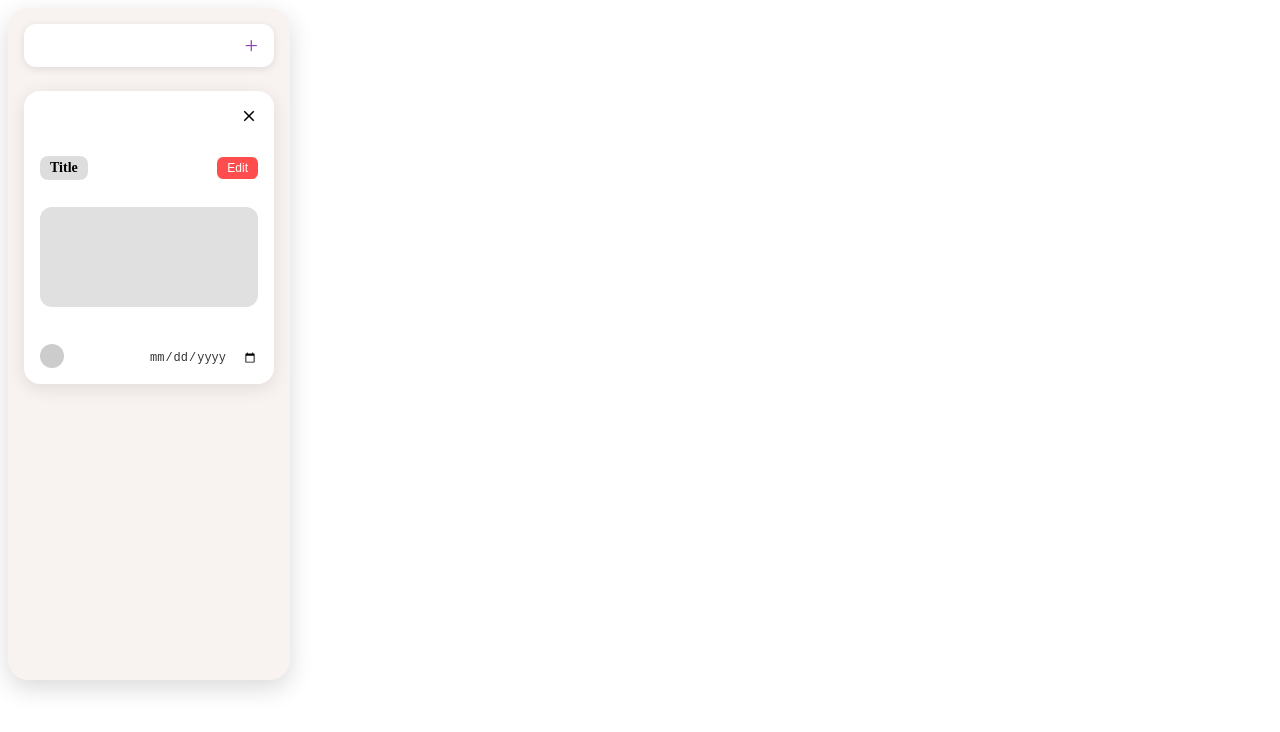
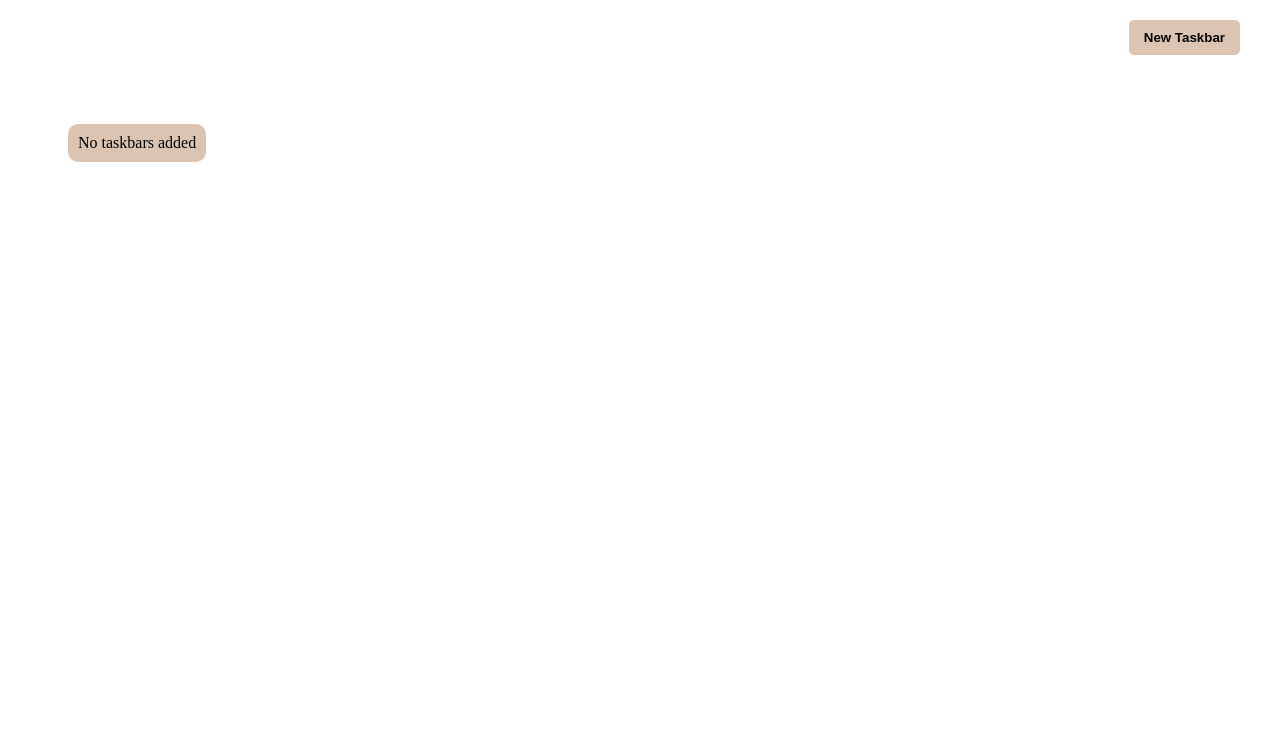
Before and after one commit to Tyom8/JS-Group-2025, a React (Create React App) app: page / in a window 1280 px wide. Shown: the top 732 px of the page. Built offline with nearby package versions, Linux system fonts and the light colour scheme.

Commit message:
Add taskbar page

```diff
--- a/src/App.tsx
+++ b/src/App.tsx
@@ -1,5 +1,6 @@
 import "./App.css";
 import Taskbar from "./components/Taskbar/Taskbar";
+import AddTaskbar from "./pages/AddTaskbar";
 import DashboardPage from "./pages/Dashboard";
 import LoginForm from "./pages/LoginForm";
 
@@ -12,7 +13,8 @@ function App() {
       {/* <ProjectsList /> */}
       {/* <LoginForm /> */}
       {/* <DashboardPage /> */}
-      <Taskbar />
+      {/* <Taskbar /> */}
+      <AddTaskbar />
     </>
   );
 }
--- /dev/null
+++ b/src/components/Taskbar/Taskbar-hook.ts
@@ -0,0 +1,26 @@
+import { useEffect, useRef, useState } from "react";
+
+// custom hook to add taskbars
+export const useAddTaskbar = (taskbar: any) => {
+  // ref to be able to access input element
+  const inputRef = useRef<HTMLInputElement>(null);
+  // state to add statuses
+  const [status, setStatus] = useState(taskbar.status || "");
+  // state to edit statuses
+  const [isEditMode, setIsEditMode] = useState<boolean>(true);
+
+  // useEffect hook to make input in focus mode right after adding taskbar
+  useEffect(() => {
+    if (isEditMode && inputRef.current) {
+      inputRef.current.focus();
+    }
+  }, [isEditMode]);
+
+  return {
+    inputRef,
+    status,
+    setStatus,
+    isEditMode,
+    setIsEditMode,
+  };
+};
--- a/src/components/Taskbar/Taskbar.tsx
+++ b/src/components/Taskbar/Taskbar.tsx
@@ -1,13 +1,32 @@
 import React from "react";
 import closeIcon from "../../assets/icons/close.svg";
 import styles from "../../styles/Taskbar.module.css";
+import { IAddTaskbarForm } from "../../types";
+import { useAddTaskbar } from "./Taskbar-hook";
 
-const Taskbar: React.FC = () => {
+// Props to access IAddTaskbarForm interface properties
+interface ITaskbarProps {
+  taskbar: IAddTaskbarForm;
+}
+
+const Taskbar: React.FC<ITaskbarProps> = ({ taskbar }) => {
+  // all needed fields and functions from useAddTaskbar hook
+  const { inputRef, isEditMode, setIsEditMode, status, setStatus } = useAddTaskbar(taskbar);
+
   return (
     <div className={styles.taskbarContainer}>
       <div className={styles.inputContainer}>
-        <input type="text" />
-        <span>+</span>
+        {isEditMode ? (
+          <input
+            ref={inputRef}
+            type="text"
+            value={status}
+            onChange={(e) => setStatus(e.target.value)}
+          />
+        ) : (
+          <p className={styles.status}>{status}</p>
+        )}
+        <span onClick={() => setIsEditMode((prev) => !prev)}>+</span>
       </div>
       <div className={styles.project}>
         <div className={styles.content}>
@@ -15,19 +34,19 @@ const Taskbar: React.FC = () => {
             <img src={closeIcon} alt="close icon" />
           </div>
           <div className={styles.info}>
-            <p className={styles.title}>Title</p>
+            <p className={styles.title}>{taskbar.title}</p>
             <button className={styles.editBtn}>Edit</button>
           </div>
           <div className={styles.projectImg}>
             <div className={styles.img}></div>
           </div>
           <div className={styles.projectDescription}>
-            <p className={styles.description}></p>
+            <p className={styles.description}>{taskbar.description}</p>
           </div>
           <div className={styles.usersAndDate}>
             <div className={styles.users}></div>
             <div className={styles.date}>
-              <input type="date" name="" id="" />
+              <p>{taskbar.date}</p>
             </div>
           </div>
         </div>
--- a/src/components/TaskbarForm/AddTaskbarForm.tsx
+++ b/src/components/TaskbarForm/AddTaskbarForm.tsx
@@ -7,7 +7,7 @@ import { IAddTaskbarForm } from "../../types";
 // Props for AddTaskbarForm component
 interface IAddTaskbarFormProps {
   sendData: (user: IAddTaskbarForm) => void; // this will send the form data (that is add the taskbar)
-  setIsClosed: (value: boolean) => void;  // this will close the add taskbar form
+  setIsClosed: (value: boolean) => void; // this will close the add taskbar form
 }
 
 const AddTaskbarForm: React.FC<IAddTaskbarFormProps> = ({
@@ -30,11 +30,15 @@ const AddTaskbarForm: React.FC<IAddTaskbarFormProps> = ({
   };
 
   return (
+    <div className={styles.modal}>
       <div className={styles.addTaskbarFormContainer}>
         <div className={styles.close} onClick={() => setIsClosed(false)}>
           <img src={closeIcon} alt="close icon" />
         </div>
-      <form className={styles.formContainer} onSubmit={handleSubmit(onSubmit)}>
+        <form
+          className={styles.formContainer}
+          onSubmit={handleSubmit(onSubmit)}
+        >
           <div className={styles.deadline}>
             <input
               type="date"
@@ -76,14 +80,7 @@ const AddTaskbarForm: React.FC<IAddTaskbarFormProps> = ({
             )}
           </div>
           <div className={styles.imageDescriptionCategoryContainer}>
-          <div className={styles.image}>
-            <button
-              className={styles.addImgBtn}
-              onClick={(e) => e.preventDefault()}
-            >
-              +
-            </button>
-          </div>
+            <div className={styles.image}></div>
             <div className={styles.descriptionAndCategory}>
               <textarea
                 placeholder="Type Description"
@@ -101,40 +98,41 @@ const AddTaskbarForm: React.FC<IAddTaskbarFormProps> = ({
               )}
               <select
                 {...register("category", {
-                required: {
-                  value: true,
-                  message: "Please select project category",
-                },
+                  // required: {
+                  //   value: true,
+                  //   message: "Please select project category",
+                  // },
                 })}
               >
                 <option value="">Select Category</option>
               </select>
-            {errors?.category?.message && (
+              {/* {errors?.category?.message && (
                 <p className={`${styles.error} ${styles.categoryError}`}>
                   {errors.category.message}
                 </p>
-            )}
+              )} */}
             </div>
           </div>
           <div className={styles.addMembersContainer}>
             <select
               {...register("member", {
-              required: {
-                value: true,
-                message: "Please select project member(s)",
-              },
+                // required: {
+                //   value: true,
+                //   message: "Please select project member(s)",
+                // },
               })}
             >
               <option value="">Add Members</option>
             </select>
-          {errors?.member?.message && (
+            {/* {errors?.member?.message && (
               <p className={styles.error}>{errors.member.message}</p>
-          )}
+            )} */}
           </div>
-        <button type="submit" className={styles.submitBtn}>
+          <button type="submit" className={styles.submitButton}>
             Add
           </button>
         </form>
+      </div>
     </div>
   );
 };
--- /dev/null
+++ b/src/pages/AddTaskbar.tsx
@@ -0,0 +1,40 @@
+import React from "react";
+import Taskbar from "../components/Taskbar/Taskbar";
+import { useAddTaskbar } from "../components/TaskbarForm/AddTaskbar-hook";
+import AddTaskbarForm from "../components/TaskbarForm/AddTaskbarForm";
+import styles from "../styles/AddTaskbarForm.module.css";
+
+const AddTaskbar: React.FC = () => {
+  // all needed fields and functions from useAddTaskbar hook
+  const {
+    addedTaskbars,
+    isTaskbarFormShown,
+    setIsTaskbarFormShown,
+    handleAddTaskbar,
+  } = useAddTaskbar();
+
+  return (
+    <>
+      <div className={styles.addTaskbarBtn}>
+        <button onClick={() => setIsTaskbarFormShown(true)}>New Taskbar</button>
+        {isTaskbarFormShown && (
+          <AddTaskbarForm
+            sendData={handleAddTaskbar}
+            setIsClosed={() => setIsTaskbarFormShown((prev) => !prev)}
+          />
+        )}
+      </div>
+      <div className={styles.taskbars}>
+        {addedTaskbars.length === 0 ? (
+          <p className={styles.text}>No taskbars added</p>
+        ) : (
+          addedTaskbars.map((taskbar) => (
+            <Taskbar key={taskbar.id} taskbar={taskbar} />
+          ))
+        )}
+      </div>
+    </>
+  );
+};
+
+export default AddTaskbar;
--- a/src/styles/AddTaskbarForm.module.css
+++ b/src/styles/AddTaskbarForm.module.css
@@ -1,3 +1,20 @@
+body {
+  padding: 50px;
+}
+
+.modal {
+  position: fixed;
+  top: 0;
+  left: 0;
+  width: 100%;
+  height: 100%;
+  background-color: rgba(0, 0, 0, 0.4);
+  display: flex;
+  justify-content: center;
+  align-items: center;
+  z-index: 1000;
+}
+
 .addTaskbarFormContainer {
   width: 600px;
   height: auto;
@@ -6,12 +23,12 @@
   box-shadow: 0px 0px 10px grey;
   border-radius: 10px;
   margin-top: 40px;
+  position: relative;
 }
 
 .close {
   position: absolute;
-  top: 90px;
-  left: 620px;
+  right: 20px;
   cursor: pointer;
 }
 
@@ -20,6 +37,7 @@
   display: flex;
   flex-direction: column;
   gap: 20px;
+  position: relative;
 }
 
 .formContainer .deadline {
@@ -52,15 +70,6 @@
   gap: 20px;
 }
 
-.addImgBtn {
-  font-size: 20px;
-  border: none;
-  padding: 2px 10px;
-  border-radius: 10px;
-  background-color: #e5cdba;
-  cursor: pointer;
-}
-
 .formContainer .descriptionAndCategory textarea {
   height: 70px;
 }
@@ -83,20 +92,26 @@
   width: 90%;
 }
 
-.formContainer .submitBtn {
+.formContainer .submitButton {
   align-self: flex-end;
   padding: 10px 20px;
   border: none;
-  margin-right: 20px;
   font-weight: 600;
   font-size: 15px;
   border-radius: 5px;
   cursor: pointer;
   background-color: #bd926f;
   color: white;
+  position: relative;
+  top: 10px;
+  left: 5px;
 }
 
 .addTaskbarBtn button {
+  position: fixed;
+  top: 20px;
+  right: 40px;
+  z-index: 10;
   padding: 10px 15px;
   border: none;
   border-radius: 5px;
@@ -113,6 +128,22 @@
   margin-top: 5px;
 }
 
-.descriptionError, .categoryError {
+.descriptionError,
+.categoryError {
   margin-top: -10px;
 }
+
+.taskbars {
+  margin-top: 40px;
+  display: flex;
+  gap: 30px;
+  overflow-x: auto;
+  padding: 10px;
+  flex-wrap: nowrap;
+}
+
+.text {
+  padding: 10px;
+  background-color: #dcc4b2;
+  border-radius: 10px;
+}
--- a/src/styles/Taskbar.module.css
+++ b/src/styles/Taskbar.module.css
@@ -4,7 +4,7 @@
   gap: 1.5rem;
   padding: 1rem;
   border-radius: 20px;
-  box-shadow: 0 8px 24px rgba(0, 0, 0, 0.15);
+  box-shadow: 0 0px 10px rgba(0, 0, 0, 0.15);
   width: 250px;
   height: 80vh;
   background-color: #f8f3f0;
@@ -98,7 +98,7 @@
 }
 
 .projectDescription .description {
-  font-size: 12px;
+  font-size: 16px;
   color: #444;
 }
 
@@ -122,3 +122,13 @@
   color: #333;
   outline: none;
 }
+
+.status {
+  font-size: 16px;
+  line-height: 1.5;
+  padding: 0;
+  margin: 0;
+  background: transparent;
+  border: none;
+  outline: none;
+}
--- a/src/types.ts
+++ b/src/types.ts
@@ -13,12 +13,13 @@ export interface IAddUser {
 // All the types of taskbar form input fields
 export interface IAddTaskbarForm {
   id: number;
-  date: Date;
+  date: string;
   title: string;
   image?: string;
   description: string;
   category: string;
   member: string;
+  status: string;
 }
 
 // All the types of project adding input fields
```
Also changed, not shown: src/components/TaskbarForm/AddTaskbar.tsx (deleted, +0 -28 lines). Lines whose indentation alone changed are shown as unchanged.
